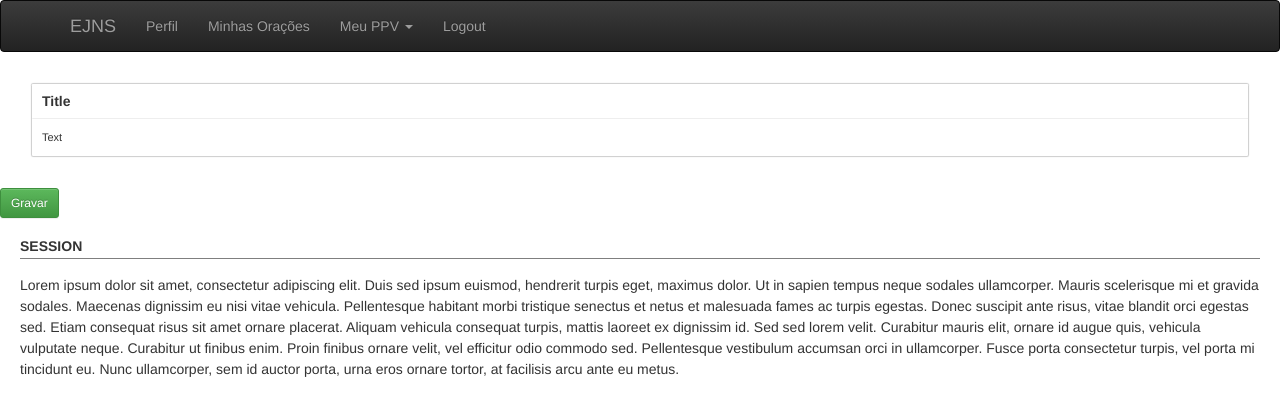
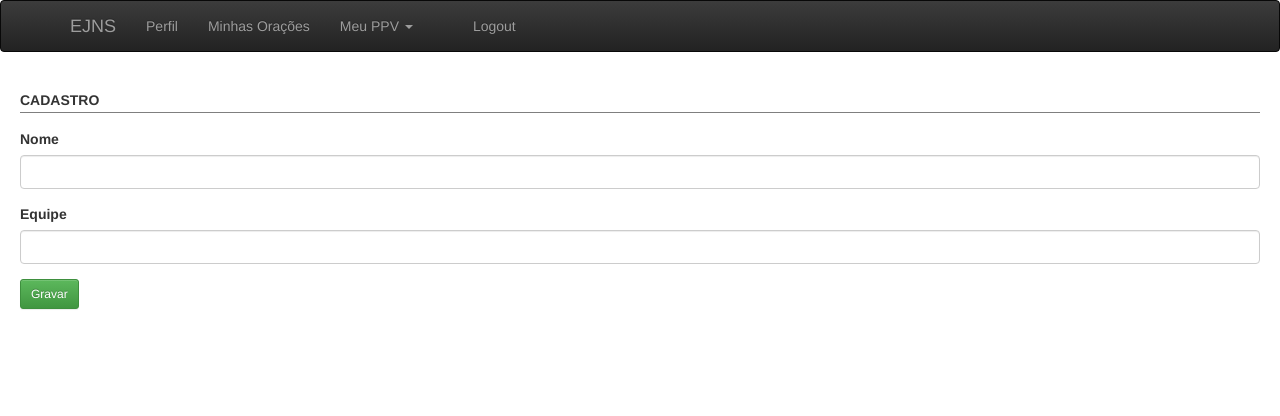
Before and after one commit to kizylyrio/olograce-ui, a React (Create React App) app: page / in a window 1280 px wide. Shown: the top 416 px of the page. Built offline with nearby package versions, Linux system fonts and the light colour scheme.

Commit message:
add member register

```diff
--- a/src/view/Main.jsx
+++ b/src/view/Main.jsx
@@ -1,18 +1,13 @@
 import React, { Component } from 'react';
 import Menu from './Menu'
-import Card from './Card'
-import Session from './Session'
-import { Button } from 'react-bootstrap';
+import RegisterSession from './RegisterSession'
 
 class Main extends Component {
     render() {
       return (
         <div>
           <Menu/>
-          <Card/>
-          <Button bsSize="small" bsStyle="success">Gravar</Button>
-          <Session />
-
+          <RegisterSession/>
         </div>
       );
     }
--- a/src/view/Menu.jsx
+++ b/src/view/Menu.jsx
@@ -18,10 +18,8 @@ class Menu extends Component {
               <NavDropdown eventKey={3} title="Meu PPV" id="basic-nav-dropdown">
                 <MenuItem eventKey={3.1}>Cadastrar</MenuItem>
                 <MenuItem eventKey={3.2}>Consultar</MenuItem>
-                <MenuItem eventKey={3.3}>Exportar</MenuItem>
-                <MenuItem divider />
-                <MenuItem eventKey={3.3}>Logout</MenuItem>
               </NavDropdown>
+              <NavItem />
               <NavItem eventKey={4} href="#">Logout</NavItem>
             </Nav>
         </Navbar.Collapse>
--- /dev/null
+++ b/src/view/RegisterForm.jsx
@@ -0,0 +1,22 @@
+import React, { Component } from 'react';
+import { FormGroup ,  ControlLabel, FormControl, Button } from 'react-bootstrap';
+
+class RegisterForm extends Component {
+    render() {
+      return (
+        <form>
+        <FormGroup>
+          <ControlLabel>Nome</ControlLabel>
+          <FormControl type="text"/>
+        </FormGroup>
+        <FormGroup>
+          <ControlLabel>Equipe</ControlLabel>
+          <FormControl type="text"/>
+        </FormGroup>
+        <Button type="submit" bsSize="small" bsStyle="success">Gravar</Button>
+      </form>
+      );
+    }
+  }
+
+  export default RegisterForm;
--- /dev/null
+++ b/src/view/RegisterSession.jsx
@@ -0,0 +1,22 @@
+import React, { Component } from 'react';
+import Session from './custom-component/Session'
+import PPVForm from './RegisterForm'
+
+class RegisterSession extends Component {
+    render() {
+      return (
+        <div>
+            <div className="Session">
+                <div className="Session-title">
+                    Cadastro
+                </div>
+                <div className="Session-content">
+                <PPVForm/>
+                </div>
+            </div>
+        </div>
+      );
+    }
+  }
+
+  export default RegisterSession;
```
Also changed, not shown: src/App.js (+0 -15 lines), src/view/custom-component/Card.css (renamed from src/view/Card.css), src/view/custom-component/Card.jsx (renamed from src/view/Card.jsx), src/view/custom-component/Session.css (renamed from src/view/Session.css), src/view/custom-component/Session.jsx (renamed from src/view/Session.jsx).
